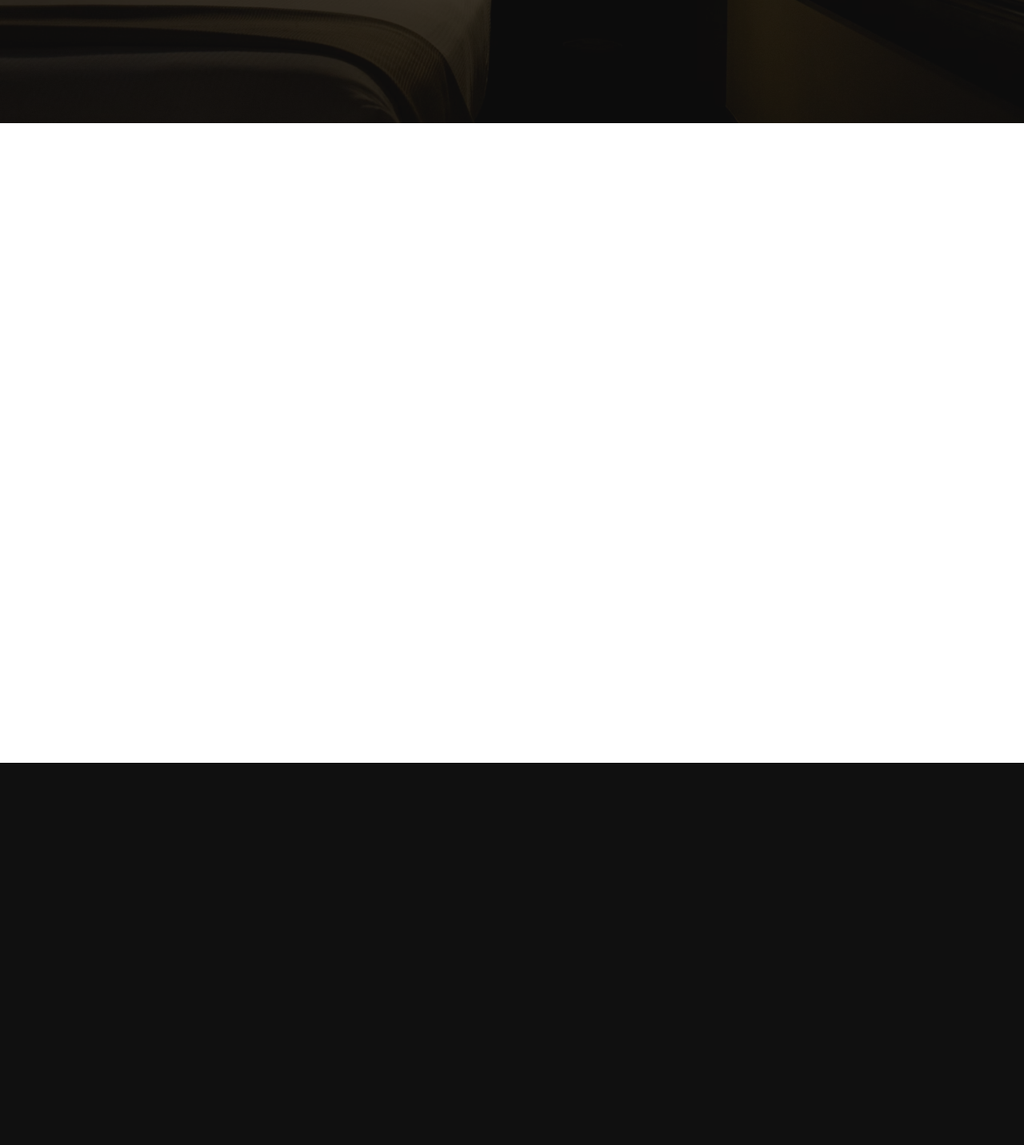
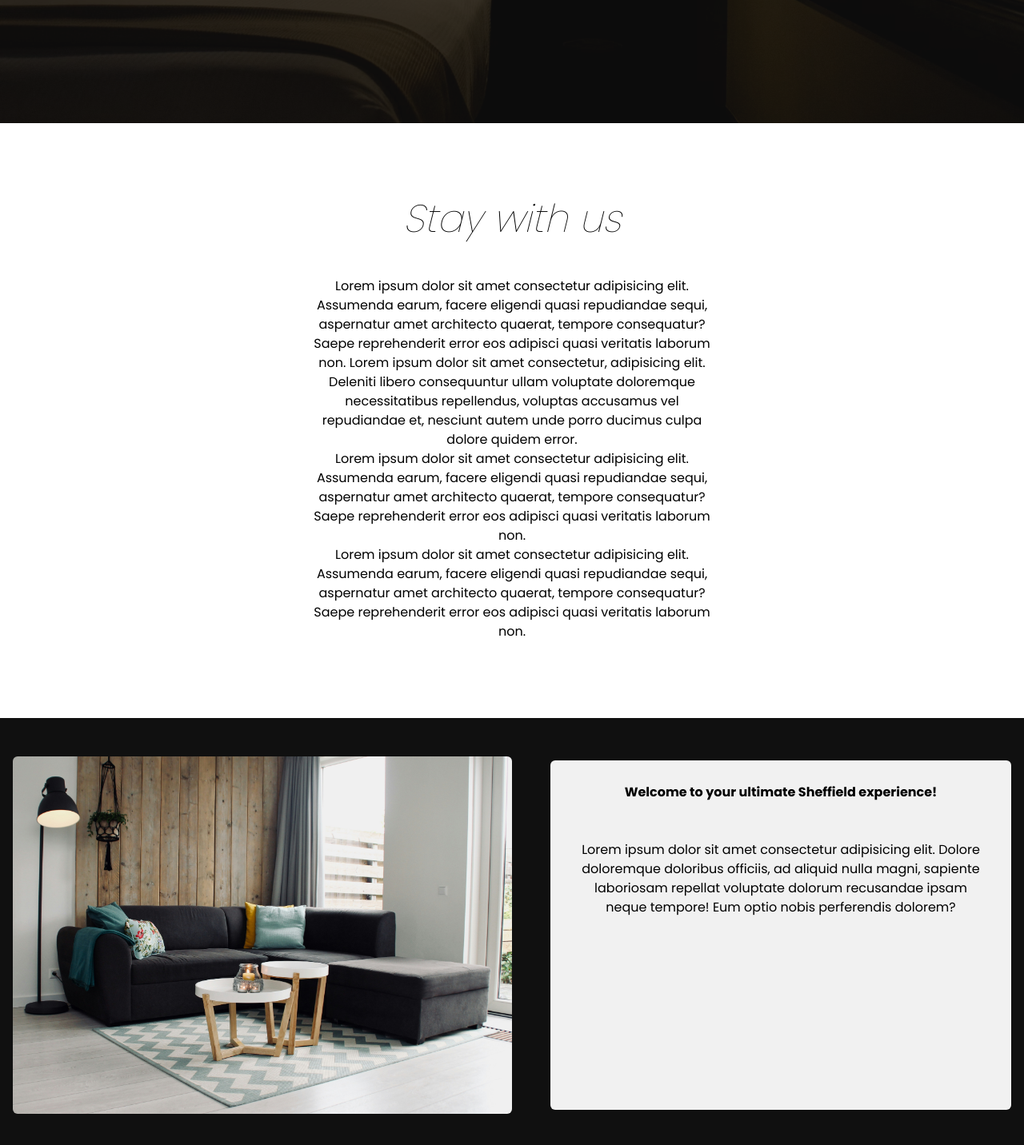
Before and after one commit to Verifieddanny/rentals, a Next.js app: page / in a window 1280 px wide. Shown: the part 646-2078 px from the top of the page at 80% size. Before the commit the page ends 1600 px from the top, so only its background shows below. Built offline with nearby package versions, Linux system fonts and the light colour scheme.

Commit message:
[Feat: added more section]

```diff
--- a/app/page.tsx
+++ b/app/page.tsx
@@ -29,7 +29,22 @@ export default function Home() {
             <SearchForm/>
         </div>
       </main>
-      <div className="bg-white w-screen h-screen relative left-1/2 right-1/2 -mx-[50vw]">
+      <div className="bg-white text-[#010101] md:py-24 py-4 md:px-96 px-8 w-screen h-fit relative left-1/2 right-1/2 -mx-[50vw]">
+<p className="md:text-5xl text-3xl font-thin italic text-center md:mb-12 mb-6">Stay with us</p>
+      <p className="text-center">Lorem ipsum dolor sit amet consectetur adipisicing elit. Assumenda earum, facere eligendi quasi repudiandae sequi, aspernatur amet architecto quaerat, tempore consequatur? Saepe reprehenderit error eos adipisci quasi veritatis laborum non. Lorem ipsum dolor sit amet consectetur, adipisicing elit. Deleniti libero consequuntur ullam voluptate doloremque necessitatibus repellendus, voluptas accusamus vel repudiandae et, nesciunt autem unde porro ducimus culpa dolore quidem error.</p>
+      <p className="text-center">Lorem ipsum dolor sit amet consectetur adipisicing elit. Assumenda earum, facere eligendi quasi repudiandae sequi, aspernatur amet architecto quaerat, tempore consequatur? Saepe reprehenderit error eos adipisci quasi veritatis laborum non.</p>
+      <p className="text-center">Lorem ipsum dolor sit amet consectetur adipisicing elit. Assumenda earum, facere eligendi quasi repudiandae sequi, aspernatur amet architecto quaerat, tempore consequatur? Saepe reprehenderit error eos adipisci quasi veritatis laborum non.</p>
+
+      </div>
+
+      <div className="relative z-10 w-full  flex md:flex-row flex-col md:justify-between justify-center md:gap-y-0 gap-y-24 gap-x-12 px-4 items-center py-12 ">
+
+        <Image src="/assets/livingroom.jpg" alt="living room" quality={80} height={400} width={400} className="w-1/2 rounded-md" />
+
+        <div className="p-7 w-1/2 aspect-square h-[437px] rounded-md bg-[#f1f1f1] text-center">
+          <p className="font-bold mb-12">Welcome to your ultimate Sheffield experience!</p>
+          <p>Lorem ipsum dolor sit amet consectetur adipisicing elit. Dolore doloremque doloribus officiis, ad aliquid nulla magni, sapiente laboriosam repellat voluptate dolorum recusandae ipsam neque tempore! Eum optio nobis perferendis dolorem?</p>
+        </div>
 
       </div>
     </>
```
Also changed, not shown: public/assets/bed.jpg (added), public/assets/livingroom.jpg (added).
